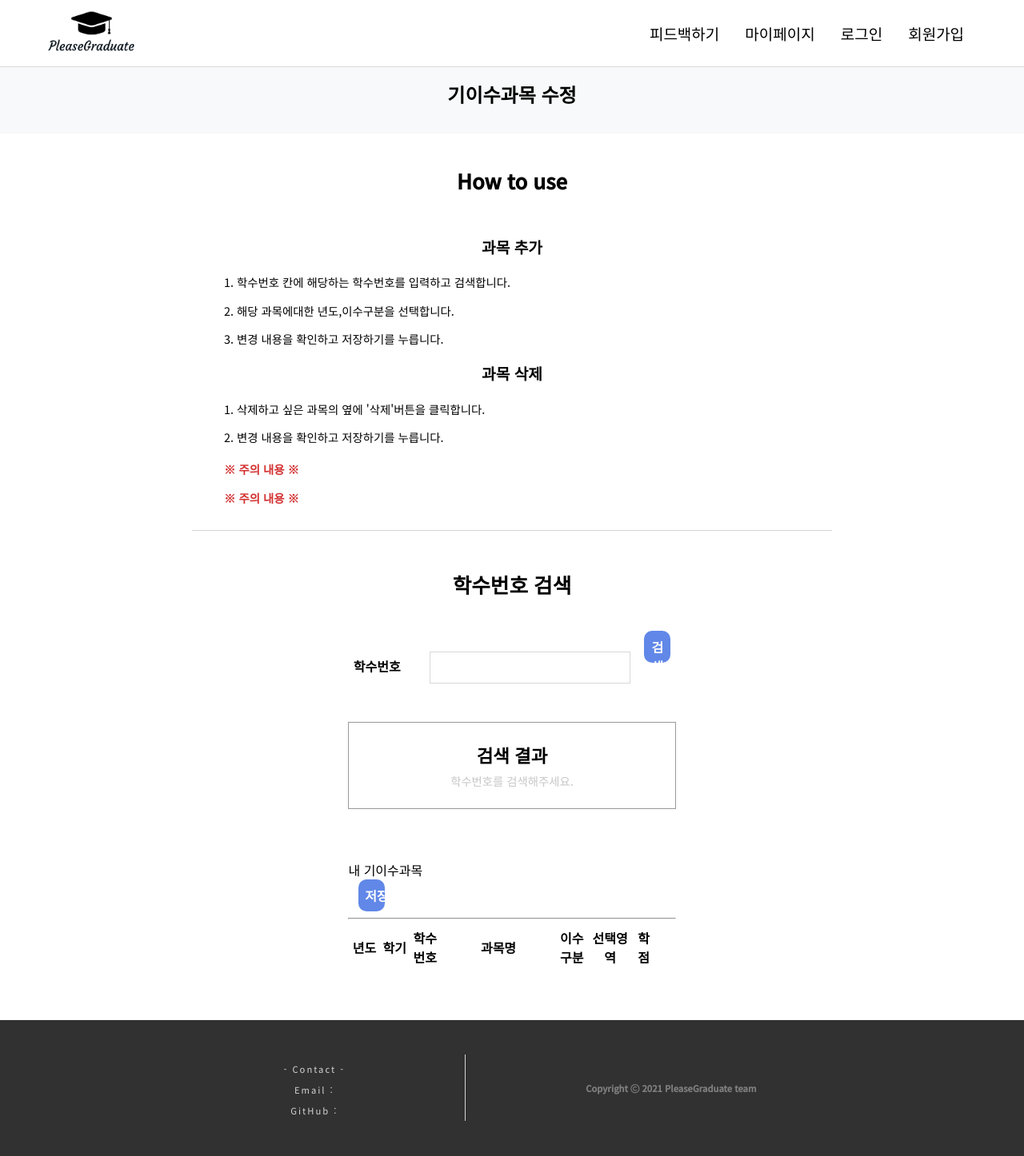
After one commit to smu-nity/SMUNITY, a Django app: page /mypage/custom/ in a window 1280 px wide. The commit adds this page. Shown: the whole page at 80% size. Run offline with Django 4.2, Linux system fonts and the light colour scheme; lists and menus that the app fills with data are empty; some libraries are stand-ins or nearby versions.

Commit message:
feat: 커스텀 세팅 (#25)

```diff
--- a/config/urls.py
+++ b/config/urls.py
@@ -20,7 +20,7 @@ from core import views
 
 urlpatterns = [
     path('admin/', admin.site.urls),
-    # path('', views.home, name='home'),
+    path('', views.home, name='home'),
     path('accounts/', include('accounts.urls')),
-    path('', include('core.urls')),
+    path('mypage/', include('core.urls')),
 ]
--- a/core/urls.py
+++ b/core/urls.py
@@ -4,7 +4,6 @@ from core import views
 app_name = 'core'
 
 urlpatterns = [
-    path('', views.home, name='home'),
-    path('mypage/', views.mypage, name='mypage'),
-
+    path('', views.mypage, name='mypage'),
+    path('custom/', views.custom, name='custom'),
 ]
--- a/core/views.py
+++ b/core/views.py
@@ -6,3 +6,7 @@ def home(request):
 
 def mypage(request):
     return render(request, 'core/mypage.html')
+
+
+def custom(request):
+    return render(request, 'core/custom.html')
--- /dev/null
+++ b/templates/core/custom.html
@@ -0,0 +1,192 @@
+<!DOCTYPE html>
+<html lang="ko">
+{% load static %}
+<head>
+    <meta charset="UTF-8">
+    <meta name="viewport" content="width=1280">
+    <link rel="stylesheet" href="{% static 'css/style.css' %}">
+    <link rel="stylesheet" href="{% static 'css/custom.css' %}">
+    <!-- 웹 참조-->
+    <script src="//code.jquery.com/jquery-latest.min.js"></script>
+    <script src="https://ajax.googleapis.com/ajax/libs/jquery/3.1.0/jquery.min.js"></script>
+    <script src="https://kit.fontawesome.com/e8a335040d.js" crossorigin="anonymous"></script>
+    <script src="static/js/includeHTML.js"></script>
+    <!-- 웹 폰트 참조-->
+    <link rel="preconnect" href="https://fonts.gstatic.com">
+    <link href="https://fonts.googleapis.com/css2?family=Courgette&display=swap" rel="stylesheet">
+    <link href="https://fonts.googleapis.com/css2?family=Noto+Sans+KR:wght@400;500&display=swap" rel="stylesheet">
+    <!-- Global site tag (gtag.js) - Google Analytics -->
+    <script async src="https://www.googletagmanager.com/gtag/js?id=UA-219523848-1"></script>
+
+    <title>Please Graduate</title>
+</head>
+
+<body>
+    {% include 'navbar.html' %}
+
+    <div class="gray_sec">
+        <div class="container">
+            <div class="big_title">기이수과목 수정</div>
+        </div>
+    </div>
+
+    <div class="white_sec">
+        <div class="custom_box_wrap">
+            <!-- 사용법 -->
+            <div>
+                <div class="custom_title">How to use</div>
+                <div class="custom_box">
+                    <p class="container" style="font-weight: bold; font-size: 1.2rem;">과목 추가</p>
+                    <p>1. 학수번호 칸에 해당하는 학수번호를 입력하고 검색합니다.</p>
+                    <p>2. 해당 과목에대한 년도,이수구분을 선택합니다.</p>
+                    <p>3. 변경 내용을 확인하고 저장하기를 누릅니다.</p>
+                    <p class="container" style="font-weight: bold; font-size: 1.2rem;">과목 삭제</p>
+                    <p>1. 삭제하고 싶은 과목의 옆에 '삭제'버튼을 클릭합니다.</p>
+                    <p>2. 변경 내용을 확인하고 저장하기를 누릅니다.</p>
+                    <div style="margin-top: 1.2rem;">
+                        <p><span class="caution">※ 주의 내용 ※</span></p>
+                        <p><span class="caution">※ 주의 내용 ※</span></p>
+                    </div>
+                </div>
+            </div>
+            <!-- 검색 -->
+            <div>
+                <div>
+                    <div class="custom_title">학수번호 검색</div>
+                </div>
+                <div class="my_box_grade">
+                    <div style="padding:2.5rem 2.5rem 0 2.5rem">
+                        <div class="custom_form">
+                            <span style="font-weight: bold;">학수번호</span>
+                            <input type="text" id="s_num">
+                            <button class="custom_search_btn" onclick="ajax_conn()">검색</button>
+                        </div>
+
+                        <!-- 검색결과 박스 -->
+                        <div class="result_zone">
+                            <div class="custom_subtitle">
+                                검색 결과
+                                <p
+                                    style="color:rgb(199, 199, 199); font-size:0.9rem; font-weight: lighter; margin-top:0.4rem">
+                                    학수번호를 검색해주세요.
+                                </p>
+                            </div>
+
+                            <!-- 여기가 검색시 결과를 띄워주는 div@!!!!! -->
+                            <div id="result_div"></div>
+                        </div>
+
+                        <!-- 기이수과목 결과 -->
+                        <div style="margin-top:5rem;">
+                            <!-- -->
+                            <form action='/f_add_custom/' method='post' onclick='combine()'>
+                                {% csrf_token %}
+                                <div class="my_box_title">
+                                    <div style="width: 10%;"></div>
+                                    <div>내 기이수과목</div>
+                                    <input type='submit' onclick='pop_modal()' class="save_btn" value='저장하기'>
+                                </div>
+                                <hr>
+                                <table id="mytable" class="grade_table" style='margin-bottom:3rem;'>
+                                    <tr>
+                                        <th class="grade_table_th" style="width:9%">년도</th>
+                                        <th class="grade_table_th" style="width:9%">학기</th>
+                                        <th class="grade_table_th" style="width:9%">학수번호</th>
+                                        <th class="grade_table_th" style="width:36%">과목명</th>
+                                        <th class="grade_table_th" style="width:9%">이수구분</th>
+                                        <th class="grade_table_th" style="width:14%">선택영역</th>
+                                        <th class="grade_table_th" style="width:6%;">학점</th>
+                                        <th class="grade_table_th" style="width:6%; border-right :0px"></th>
+                                    </tr>
+
+                                    <!-- 커스텀 과목 먼저 띄우기 -->
+                                    {% for cg in custom_grade %}
+                                    <tr style='color : #1ac06d'>
+                                        <td class="grade_table_td">{{ cg.year }}</td>
+                                        <td class="grade_table_td">{{ cg.semester }}</td>
+                                        <td class="grade_table_td">{{ cg.subject_num }}</td>
+                                        <td class="grade_table_td">{{ cg.subject_name }}</td>
+                                        <td class="grade_table_td">{{ cg.classification }}</td>
+                                        <td class="grade_table_td">{{ cg.selection }}</td>
+                                        <td class="grade_table_td">{{ cg.grade | floatformat }}</td>
+                                        <td class="grade_table_td" style="border-right :0px">
+                                            <button class='del_btn' onclick='del_row_old(this)'>삭제</button>
+                                        </td>
+                                    </tr>
+                                    {% endfor %}
+                                    {% for g in grade %}
+                                    <tr>
+                                        <td class="grade_table_td">{{ g.year }}</td>
+                                        <td class="grade_table_td">{{ g.semester }}</td>
+                                        <td class="grade_table_td">{{ g.subject_num }}</td>
+                                        <td class="grade_table_td">{{ g.subject_name }}</td>
+                                        <td class="grade_table_td">{{ g.classification }}</td>
+                                        <td class="grade_table_td">{{ g.selection }}</td>
+                                        <td class="grade_table_td">{{ g.grade | floatformat }}</td>
+                                        <td class="grade_table_td" style="border-right :0px"></td>
+                                    </tr>
+                                    {% endfor %}
+                                </table>
+                                <!-- 추가된 과목정보 + 삭제된 과목 정보를 묶어서 보내주는 숨겨진 input-->
+                                <input type='hidden' id='id_year' name='arr_year' value=''>
+                                <input type='hidden' id='id_semester' name='arr_semester' value=''>
+                                <input type='hidden' id='id_subject_num' name='arr_subject_num' value=''>
+                                <input type='hidden' id='id_subject_name' name='arr_subject_name' value=''>
+                                <input type='hidden' id='id_classification' name='arr_classification' value=''>
+                                <input type='hidden' id='id_selection' name='arr_selection' value=''>
+                                <input type='hidden' id='id_grade' name='arr_grade' value=''>
+                                <input type='hidden' id='id_delete' name='arr_delete' value=''>
+                            </form>
+                        </div>
+                    </div>
+                </div>
+            </div>
+
+
+        </div>
+    </div>
+    </div>
+
+
+    <div id='load_madal' class="modal">
+        <div class="load-modal-content">
+            <div class="modal_loadcontainer">
+                <div class="sk-chase">
+                    <div class="sk-chase-dot"></div>
+                    <div class="sk-chase-dot"></div>
+                    <div class="sk-chase-dot"></div>
+                    <div class="sk-chase-dot"></div>
+                    <div class="sk-chase-dot"></div>
+                    <div class="sk-chase-dot"></div>
+                </div>
+                <div class="loading">
+                    <span>정</span>
+                    <span>보</span>
+                    <span>업</span>
+                    <span>데</span>
+                    <span>이</span>
+                    <span>트</span>
+                    <span>중</span>
+                    <span>.</span>
+                    <span>.</span>
+                    <span>.</span>
+                </div>
+                <div class="load_info">
+                    창을 이동하지 마세요!
+                </div>
+            </div>
+        </div>
+    </div>
+
+    {% include 'footer.html' %}
+</body>
+<script>
+    includeHTML();
+    function logout() {
+        var back_head = confirm('✋ 정말 로그아웃 하시겠습니까? ✋');
+        if (back_head) {
+            location.href = '/f_logout/';
+        }
+    }
+</script>
+</html>
--- a/templates/core/head.html
+++ b/templates/core/head.html
@@ -41,6 +41,9 @@
     </div>
     {% if user.is_authenticated %}
         <ul class="navbar_menu2">
+            <li>
+                <a href="{% url 'core:mypage' %}" style="color: white">마이페이지</a>
+            </li>
             <li>
                 <a href="{% url 'accounts:logout' %}" style="color: white">로그아웃</a>
             </li>
--- a/templates/core/mypage.html
+++ b/templates/core/mypage.html
@@ -112,7 +112,9 @@
                         <div></div>
                         <div style="margin-left:180px">내 기이수과목</div>
                         <div>
-                            <button id='b5' class="my_box_mod_btn" style="margin-right:1.3rem">커스텀하기</button>
+                            <button id='b5' class="my_box_mod_btn" style="margin-right:1.3rem">
+                                <a href="{% url 'core:custom' %}">커스텀하기</a>
+                            </button>
                             <button id='b4' class="my_box_mod_btn">업데이트</button>
                         </div>
                     </div>
--- a/templates/navbar.html
+++ b/templates/navbar.html
@@ -2,7 +2,7 @@
 {% load static %}
 <nav class="navbar">
     <div class="navbar_logo">
-        <a href="{% url 'core:home' %}"><img src="{% static 'img/logo.png' %}"></a>
+        <a href="{% url 'home' %}"><img src="{% static 'img/logo.png' %}"></a>
     </div>
 
     <ul class="navbar_menu">
```
